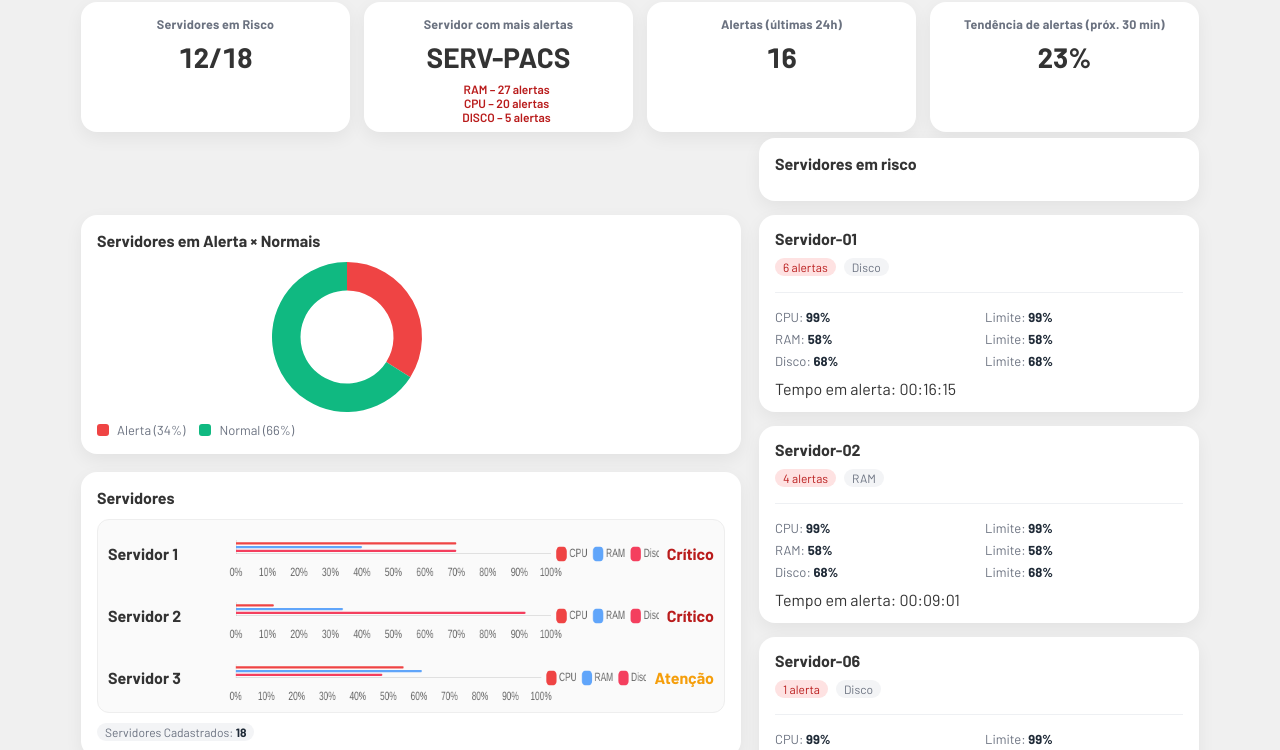
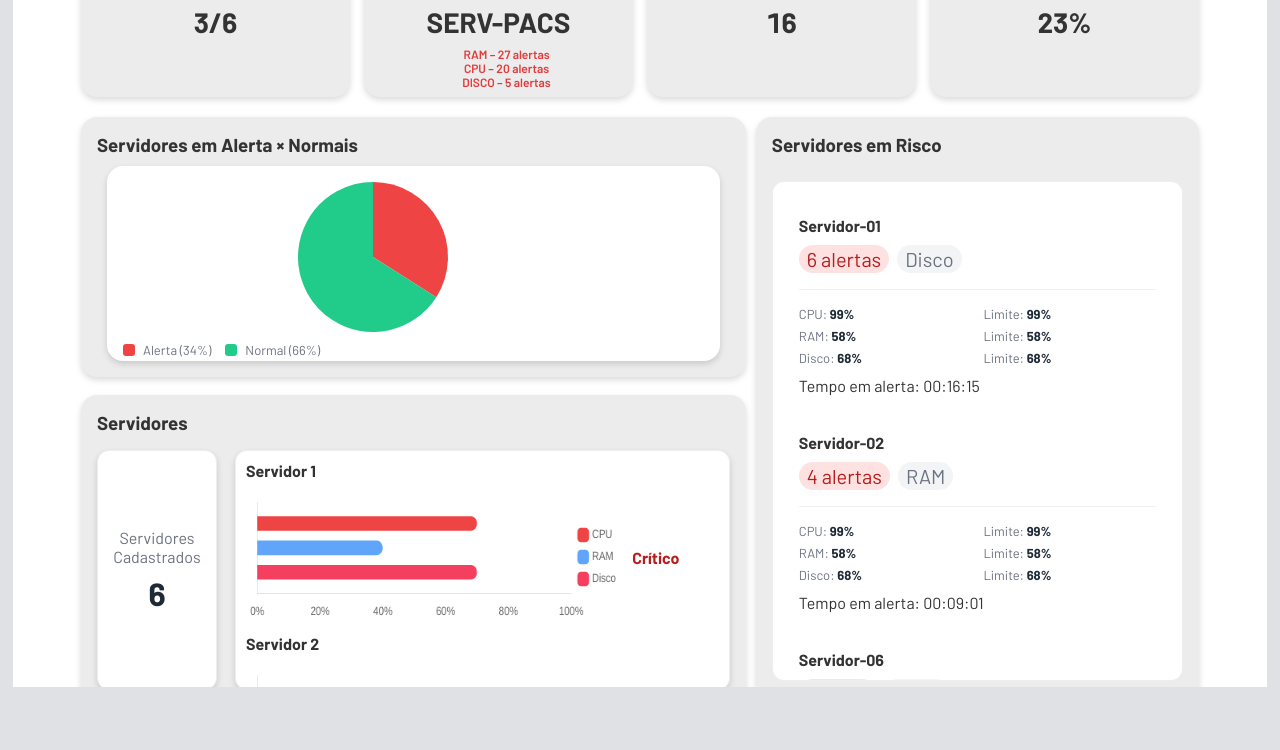
Before and after one commit to Rafael-Mechi/VitalView, a website: page public/dashboardSuporteMacro.html in a window 1280 px wide. Shown: the part 113-863 px from the top of the page. After the commit the page ends 800 px from the top, so only its background shows below. Drawn offline with nearby package versions, Linux system fonts and the light colour scheme.

Commit message:
Dashboard Suporte Macro pré pronta

```diff
--- a/public/css/macro.css
+++ b/public/css/macro.css
@@ -11,15 +11,26 @@
     box-sizing: border-box;
 }
 
+/* -------------------------------------------------- */
+/*                 BODY E ESTRUTURA BASE              */
+/* -------------------------------------------------- */
+html,
 body {
     margin: 0;
     padding: 0;
+    height: 100%;
+    width: 100%;
     font-family: 'Barlow', 'Segoe UI', Tahoma, sans-serif;
-    background-color: #f0f0f0;
     overflow-x: hidden;
     color: #333;
+    background-color: #e0e1e4;
+    display: flex;
+    justify-content: center;
 }
 
+/* -------------------------------------------------- */
+/*                       HEADER                       */
+/* -------------------------------------------------- */
 header {
     position: sticky;
     top: 0;
@@ -29,30 +40,86 @@ header {
     box-shadow: 0 2px 8px rgba(0, 0, 0, 0.08);
 }
 
+.titulo_header {
+    color: #d65e5f;
+    font-size: 28px;
+}
+
 .periodo_select {
-    height: 35px;
-    border-radius: 5px;
+    height: 40px;
+    border-radius: 20px;
     background-color: #e2e2e2;
     border: none;
 }
 
-.container {
-    width: 80%;
-    margin: auto;
+.data-hora {
+    width: 250px;
+    border-radius: 10px;
+    height: 75%;
+    background-color: #e2e2e2;
+    display: flex;
+    justify-content: center;
+    align-items: center;
+    justify-content: space-around;
+    margin-left: auto;
+}
+
+.data-hora button {
+    border: none;
+    border-radius: 10px;
+    height: 70%;
+    width: 18%;
+    cursor: pointer;
+}
+
+.data-hora button:hover {
+    border: none;
+    border-radius: 10px;
+    height: 80%;
+    width: 18%;
+    background-color: #38b6ff;
+    color: white;
+    transition: 0.5s;
+}
+
+/* -------------------------------------------------- */
+/*                    NAV DASHBOARD                   */
+/* -------------------------------------------------- */
+.nav-dash {
+    margin-top: 5px;
+    margin-left: auto;
+    margin-right: auto;
+    width: 95%;
+    height: 10%;
     display: flex;
     align-items: center;
-    justify-content: space-between;
+    /* background-color: #05cf0533; */
 }
 
+/* -------------------------------------------------- */
+/*                     CONTAINER                      */
+/* -------------------------------------------------- */
+.container {
+    margin-top: 10px;
+    width: 98%;
+    height: fit-content;
+    background-color: #ffffff;
+    border-radius: 23px;
+}
+
+/* -------------------------------------------------- */
+/*                      LOGO                          */
+/* -------------------------------------------------- */
 .secao_logo {
     display: flex;
     flex-direction: column;
     align-items: center;
     justify-content: center;
+    margin: 0 10px;
 }
 
 .logo {
-    width: 4rem;
+    width: 32px;
     height: auto;
     object-fit: cover;
 }
@@ -65,6 +132,9 @@ header {
     border-radius: 2px;
 }
 
+/* -------------------------------------------------- */
+/*                     LINKS E TEXTO                  */
+/* -------------------------------------------------- */
 a {
     color: black;
     text-decoration: none;
@@ -75,6 +145,10 @@ a {
 a:hover {
     color: #e74c3c;
 }
+
+/* -------------------------------------------------- */
+/*                          MENU                      */
+/* -------------------------------------------------- */
 
 .menu {
     position: relative;
@@ -143,15 +217,16 @@ a:hover {
     position: fixed;
     left: 0;
     top: 0;
-    width: 250px;
+    width: 230px;
     height: 100vh;
-    padding-top: 6.25rem;
     background: linear-gradient(#ffffff);
     box-shadow: 0 0 24px rgba(0, 0, 0, 0.26);
     transform: translateX(-100%);
     opacity: 0;
     transition: transform 0.3s ease-in-out, opacity 0.3s ease-in-out;
     z-index: 10000;
+    border-radius: 40px;
+    margin-left: 10px;
 }
 
 .menu .check_hamburguer:checked~ul {
@@ -214,15 +289,13 @@ header {
 
 :root {
     --bg: #f6f7fb;
-    --card: #ffffff;
+    --card: #ececec;
     --ink: #1f2a37;
     --muted: #6b7280;
     --accent: #ef4444;
-    /* vermelho alertas */
     --ok: #10b981;
-    /* verde normal   */
     --chip: #f3f4f6;
-    --shadow: 0 6px 18px rgba(0, 0, 0, .06);
+    --shadow: 0 3px 6px rgba(0, 0, 0, 0.144);
     --radius: 16px;
 }
 
@@ -235,7 +308,8 @@ header {
 /* GRID PRINCIPAL */
 .grid {
     display: grid;
-    gap: 18px;
+    gap: 10px;
+    margin-top: 20px;
     grid-template-columns: 1fr;
 }
 
@@ -279,7 +353,7 @@ header {
 
 .kpi .value {
     font-weight: 800;
-    font-size: 28px
+    font-size: 28px;
 }
 
 .kpi .sub {
@@ -293,18 +367,15 @@ header {
 }
 
 .pill {
-    display: inline-block;
-    background: var(--chip);
-    border-radius: 999px;
     padding: 2px 8px;
-    font-size: 12px;
+    font-size: 20px;
     color: var(--muted)
 }
 
 .list {
     margin: 8px 0 0 0;
     padding-left: 16px;
-    color: #b91c1c;
+    color: #e23b3b;
     font-weight: 600;
     font-size: 12px
 }
@@ -319,24 +390,16 @@ header {
     border-radius: var(--radius);
     box-shadow: var(--shadow);
     padding: 16px;
-    max-height: 250px;
+    max-height: 260px;
 }
 
-.cardPizza h3 {
-    margin: 0 0 12px 0;
-    font-size: 16px
-}
-
-.card {
-    background: var(--card);
+.fundo {
+    background-color: white;
     border-radius: var(--radius);
     box-shadow: var(--shadow);
-    padding: 16px
-}
-
-.card h3 {
-    margin: 0 0 12px 0;
-    font-size: 16px
+    padding: 16px;
+    margin: 10px;
+    max-height: 195px;
 }
 
 /* LADO ESQUERDO */
@@ -380,34 +443,120 @@ header {
     background: #ddd
 }
 
-/* Servidores (barras) */
+/* SERVIDORES COM SCROLL - CARD ESQUERDO BAIXO (barras) */
+.card {
+    background: var(--card);
+    border-radius: var(--radius);
+    box-shadow: var(--shadow);
+    padding: 16px;
+    display: grid;
+    grid-template-areas:
+        "title title"
+        "left  right";
+    grid-template-columns: 120px 1fr;
+    gap: 16px 18px;
+    min-height: 0;
+}
+
+/* Coluna esquerda (estreita) */
+.side-left {
+    grid-area: left;
+    min-width: 0;
+}
+
+.stat-card {
+    background: #fff;
+    box-shadow: var(--shadow);
+    border: 1px solid #eee;
+    border-radius: 12px;
+    padding: 14px;
+    display: flex;
+    flex-direction: column;
+    align-items: center;
+    justify-content: center;
+    min-height: 240px;
+}
+
+.stat-label {
+    color: var(--muted);
+    text-align: center;
+    line-height: 1.2;
+}
+
+.stat-value {
+    font-size: 32px;
+    font-weight: 800;
+    margin-top: 8px;
+    color: var(--ink);
+}
+
+/* Coluna direita (lista com scroll) */
+.side-right {
+    grid-area: right;
+    min-width: 0;
+    display: flex;
+    flex-direction: column;
+    min-height: 0;
+}
+
+.mini {
+    background: #fff;
+    box-shadow: var(--shadow);
+    border: 1px solid #eee;
+    border-radius: 12px;
+    padding: 10px;
+    max-height: 240px;
+    overflow-y: auto;
+    min-height: 0;
+    flex: 0 0 auto;
+}
+
+.pill {
+    display: inline-block;
+    background: var(--chip);
+    border-radius: 999px;
+    padding: 2px 8px;
+}
+
+/* Lista de servers */
 .servers {
     display: grid;
-    gap: 14px
+    gap: 12px;
 }
 
 .server {
-    display: grid;
+    display: flex;
+    flex-direction: row;
+    align-items: center;
     gap: 8px;
-    grid-template-columns: 110px 1fr auto;
-    align-items: center
 }
 
-.server .name {
-    font-weight: 700
+.name {
+    font-weight: 700;
 }
 
 .server .status {
     font-weight: 800;
-    color: #b91c1c
+    color: #b91c1c;
 }
 
-.mini {
-    background: #fafafa;
-    border: 1px solid #eee;
-    border-radius: 12px;
-    padding: 10px
+.server canvas {
+    width: 80% !important;
+    height: 130px !important;
 }
+
+
+/* Responsivo */
+@media (max-width:640px) {
+    .card {
+        grid-template-areas:
+            "title"
+            "left"
+            "right";
+        grid-template-columns: 1fr;
+    }
+}
+
 
 /* LADO DIREITO – Risco */
 .risk-list {
@@ -416,12 +565,12 @@ header {
 }
 
 .risk {
-    background: var(--card);
+    background:white;
     border-radius: var(--radius);
-    box-shadow: var(--shadow);
     padding: 14px 16px;
     display: grid;
-    gap: 10px
+    gap: 10px;
+    margin-top: 10px;
 }
 
 .risk h4 {
@@ -433,6 +582,16 @@ header {
     display: flex;
     gap: 8px;
     flex-wrap: wrap
+}
+
+.cardD {
+    background: var(--card);
+    border-radius: var(--radius);
+    box-shadow: var(--shadow);
+    padding: 16px;
+    display: grid;
+    gap: 16px 18px;
+    min-height: 0;
 }
 
 .kv {
@@ -474,3 +633,14 @@ header {
 canvas {
     max-width: 100%;
 }
+
+.scroll {
+    background: #fff;
+    border: 1px solid #eee;
+    border-radius: 12px;
+    padding: 10px;
+    max-height: 500px;
+    overflow-y: auto;
+    min-height: 0;
+    flex: 0 0 auto;
+}
--- a/public/dashboardSuporteMacro.html
+++ b/public/dashboardSuporteMacro.html
@@ -11,9 +11,6 @@
 </head>
 
 <body>
-
-    <header class="escuro">
-        <section class="container">
 
     <nav class="menu">
         <input type="checkbox" name="chk_hamburguer" id="chk_hamburguer" class="check_hamburguer">
@@ -61,19 +58,19 @@
         </ul>
     </nav>
 
-            <section class="secao_logo">
-                <h1 class="titulo_header">Dashboard Suporte (Macro)</h1>
-            </section>
 
+    <section class="container">
+        <section class="nav-dash">
             <section class="secao_logo">
                 <a href="dashboardAnalista.html">
                     <img src="assets/LogoVitalView.png" alt="Logo VitalView" class="logo">
                 </a>
-                <div class="linha"></div>
             </section>
 
+            <section class="secao_logo">
+                <h1 class="titulo_header">VitalView</h1>
             </section>
-    </header>
+        </section>
 
         <div class="wrap">
 
@@ -81,7 +78,7 @@
             <section class="kpis">
                 <article class="kpi">
                     <h4>Servidores em Risco</h4>
-                <div class="value mono">12<span>/18</span></div>
+                    <div class="value mono">3<span>/6</span></div>
                 </article>
 
                 <article class="kpi">
@@ -111,6 +108,7 @@
                     <!-- Pizza: Alertas x Normais -->
                     <article class="cardPizza">
                         <h3>Servidores em Alerta × Normais</h3>
+                        <div class="fundo">
 
                             <div class="chart-box">
                                 <canvas id="pizzaAlertas"></canvas>
@@ -120,49 +118,68 @@
                                 <div class="item"><span class="swatch" id="swatch-alerta"></span> Alerta (34%)</div>
                                 <div class="item"><span class="swatch" id="swatch-normal"></span> Normal (66%)</div>
                             </div>
+
+                        </div>
                     </article>
 
 
                     <!-- Servidores (mini barras) -->
                     <article class="card">
-                    <h3>Servidores</h3>
+                        <h3 class="card-title">Servidores</h3>
 
+                        <div class="side-left">
+                            <div class="stat-card">
+                                <div class="stat-label">Servidores<br>Cadastrados</div>
+                                <div class="stat-value">6</div>
+                            </div>
+                        </div>
+
+                        <div class="side-right">
                             <div class="mini">
                                 <div class="servers">
-                            <!-- Servidor 1 -->
+                                    <div class="name">Servidor 1</div>
                                     <div class="server">
-                                <div class="name">Servidor 1</div>
                                         <canvas id="mini1" height="48"></canvas>
                                         <div class="status">Crítico</div>
                                     </div>
-                            <!-- Servidor 2 -->
+                                    <div class="name">Servidor 2</div>
                                     <div class="server">
-                                <div class="name">Servidor 2</div>
                                         <canvas id="mini2" height="48"></canvas>
                                         <div class="status">Crítico</div>
                                     </div>
-                            <!-- Servidor 3 -->
+                                    <div class="name">Servidor 3</div>
                                     <div class="server">
-                                <div class="name">Servidor 3</div>
                                         <canvas id="mini3" height="48"></canvas>
                                         <div class="status" style="color:#f59e0b">Atenção</div>
                                     </div>
+                                    <div class="name">Servidor 4</div>
+                                    <div class="server">
+                                        <canvas id="mini4" height="48"></canvas>
+                                        <div class="status" style="color:#21cc8b">Normal</div>
+                                    </div>
+                                    <div class="name">Servidor 5</div>
+                                    <div class="server">
+                                        <canvas id="mini5" height="48"></canvas>
+                                        <div class="status" style="color:#21cc8b">Normal</div>
+                                    </div>
+                                    <div class="name">Servidor 6</div>
+                                    <div class="server">
+                                        <canvas id="mini6" height="48"></canvas>
+                                        <div class="status" style="color:#21cc8b">Normal</div>
                                     </div>
                                 </div>
-
-                    <div style="margin-top:10px;color:var(--muted);font-size:13px">
-                        <span class="pill">Servidores Cadastrados: <b style="color:var(--ink)">18</b></span>
+                            </div>
                         </div>
                     </article>
                 </div>
 
                 <!-- COLUNA DIREITA: Servidores em risco -->
                 <aside class="risk-list">
-                <div class="card">
-                    <h3>Servidores em risco</h3>
-                </div>
+                    <div class="cardD">
+                        <h3>Servidores em Risco</h3>
 
                         <!-- Risco 1 -->
+                        <div class="scroll">
                             <article class="risk">
                                 <h4>Servidor-01</h4>
                                 <div class="chips">
@@ -218,9 +235,12 @@
                                 </div>
                                 <div class="sub">Tempo em alerta: 00:16:15</div>
                             </article>
+                        </div>
+                    </div>
                 </aside>
             </section>
         </div>
+    </section>
 
     <script>
         // =========================
@@ -235,12 +255,15 @@
             { id: 'mini1', valores: [70, 40, 70] },   // Servidor 1
             { id: 'mini2', valores: [12, 34, 92] },   // Servidor 2
             { id: 'mini3', valores: [55, 61, 48] },   // Servidor 3
+            { id: 'mini4', valores: [30, 35, 21] },   // Servidor 4
+            { id: 'mini5', valores: [23, 20, 23] },   // Servidor 5
+            { id: 'mini6', valores: [19, 21, 12] },  //  Servidor 6
         ];
 
         // Paleta consistente com a UI
         const COLORS = {
             alerta: '#ef4444',
-            normal: '#10b981',
+            normal: '#21cc8b',
             cpu: '#ef4444',
             ram: '#60a5fa',
             disco: '#f43f5e'
@@ -251,15 +274,14 @@
         // =========================
         const pizzaCtx = document.getElementById('pizzaAlertas');
         const pizza = new Chart(pizzaCtx, {
-            type: 'doughnut',
+            type: 'pie',
             data: {
                 labels: ['Alerta', 'Normal'],
                 datasets: [{
                     data: [34, 66],
-                    backgroundColor: ['#ef4444', '#10b981'],
+                    backgroundColor: ['#ef4444', '#21cc8b'],
                     borderWidth: 0,
                     hoverOffset: 4,
-                    cutout: '62%'
                 }]
             },
             options: {
```
Also changed, not shown: public/dashboardSuporte.html (line endings or trailing spaces). Lines whose indentation alone changed are shown as unchanged.
